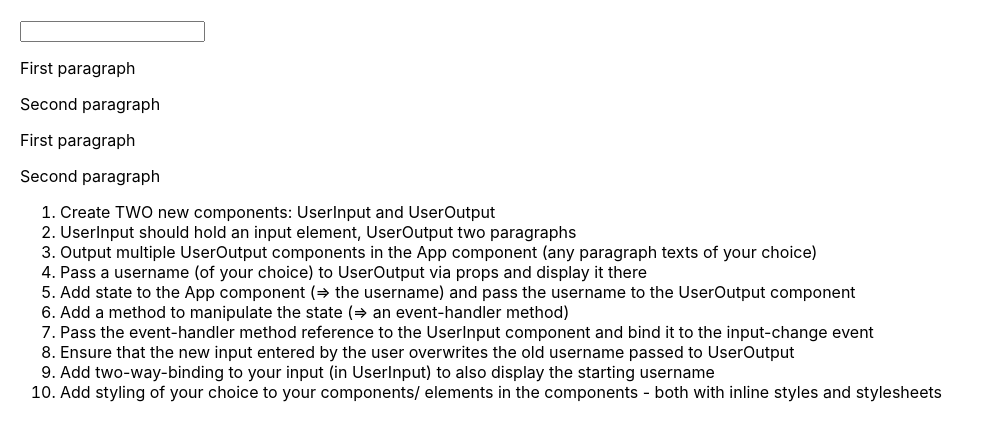
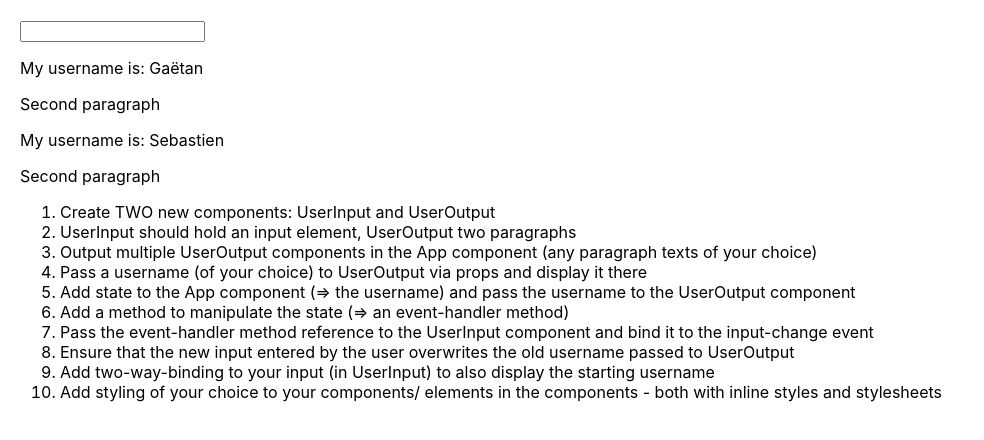
Before and after one commit to gaetanBloch/react-basics-assignement, a React (Create React App) app: page / in a window 1280 px wide. Shown: the top 440 px of the page, without its empty margins (0-984 px from the left). Built offline with nearby package versions, Linux system fonts and the light colour scheme.

Commit message:
Pass username prop to UserOutput and display it

```diff
--- a/src/App.js
+++ b/src/App.js
@@ -1,14 +1,14 @@
 import React, { Component } from 'react';
 import './App.css';
 import UserInput from './UserInput/UserInput';
-import UserOutput from './UserOuput/UserOuput';
+import UserOutput from './UserOutput/UserOutput';
 
 class App extends Component {
   render() {
     return (<div className="App">
         <UserInput />
-        <UserOutput />
-        <UserOutput />
+        <UserOutput username="Gaëtan"/>
+        <UserOutput username="Sebastien"/>
 
         <ol>
           <li>Create TWO new components: UserInput and UserOutput</li>
--- a/src/UserOuput/UserOuput.js
+++ b/src/UserOutput/UserOutput.js
@@ -1,9 +1,9 @@
 import React from 'react';
 
-const UserOutput = () => {
+const UserOutput = (props) => {
   return (
     <div>
-      <p>First paragraph</p>
+      <p>My username is: {props.username}</p>
       <p>Second paragraph</p>
     </div>
   );
```
